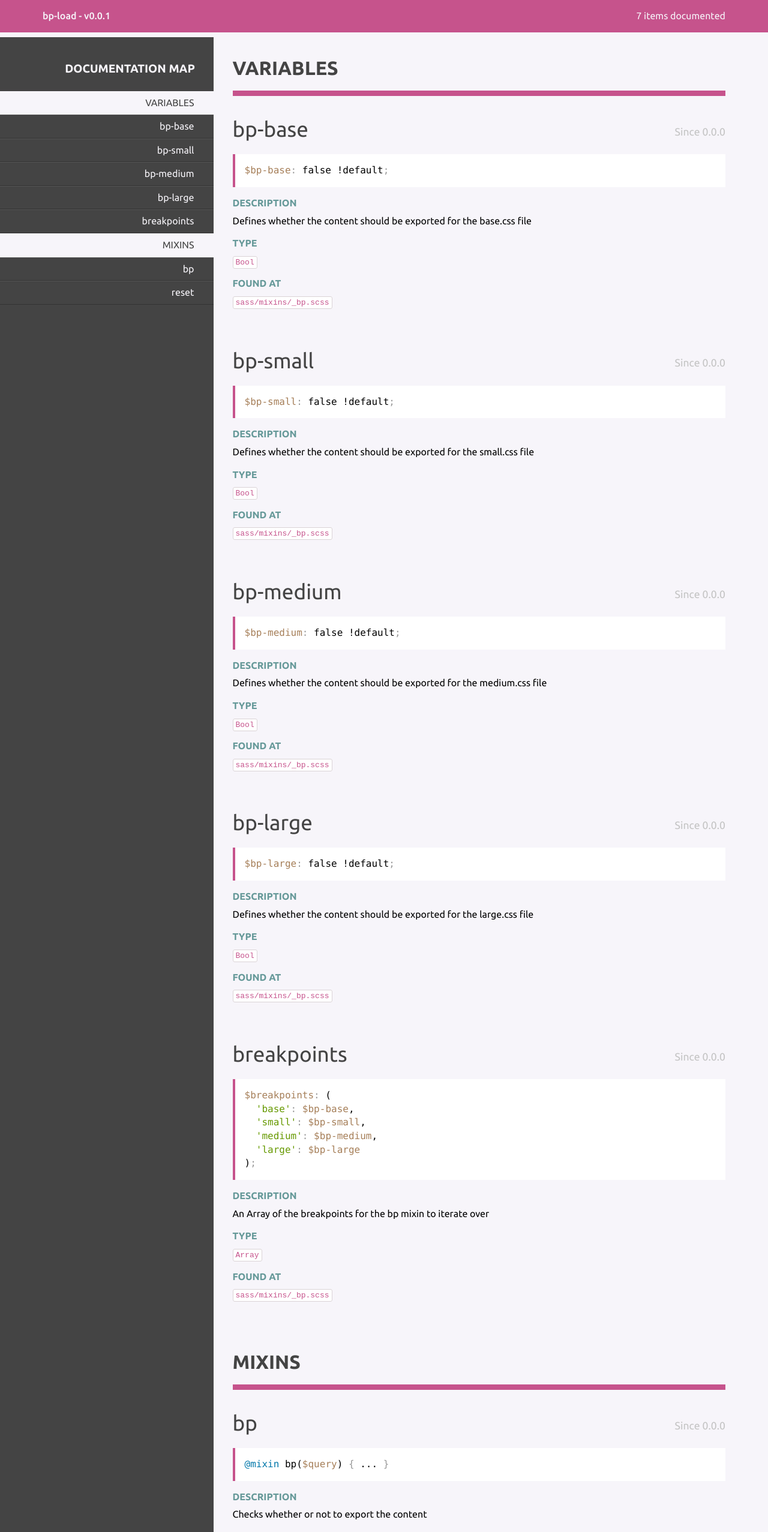
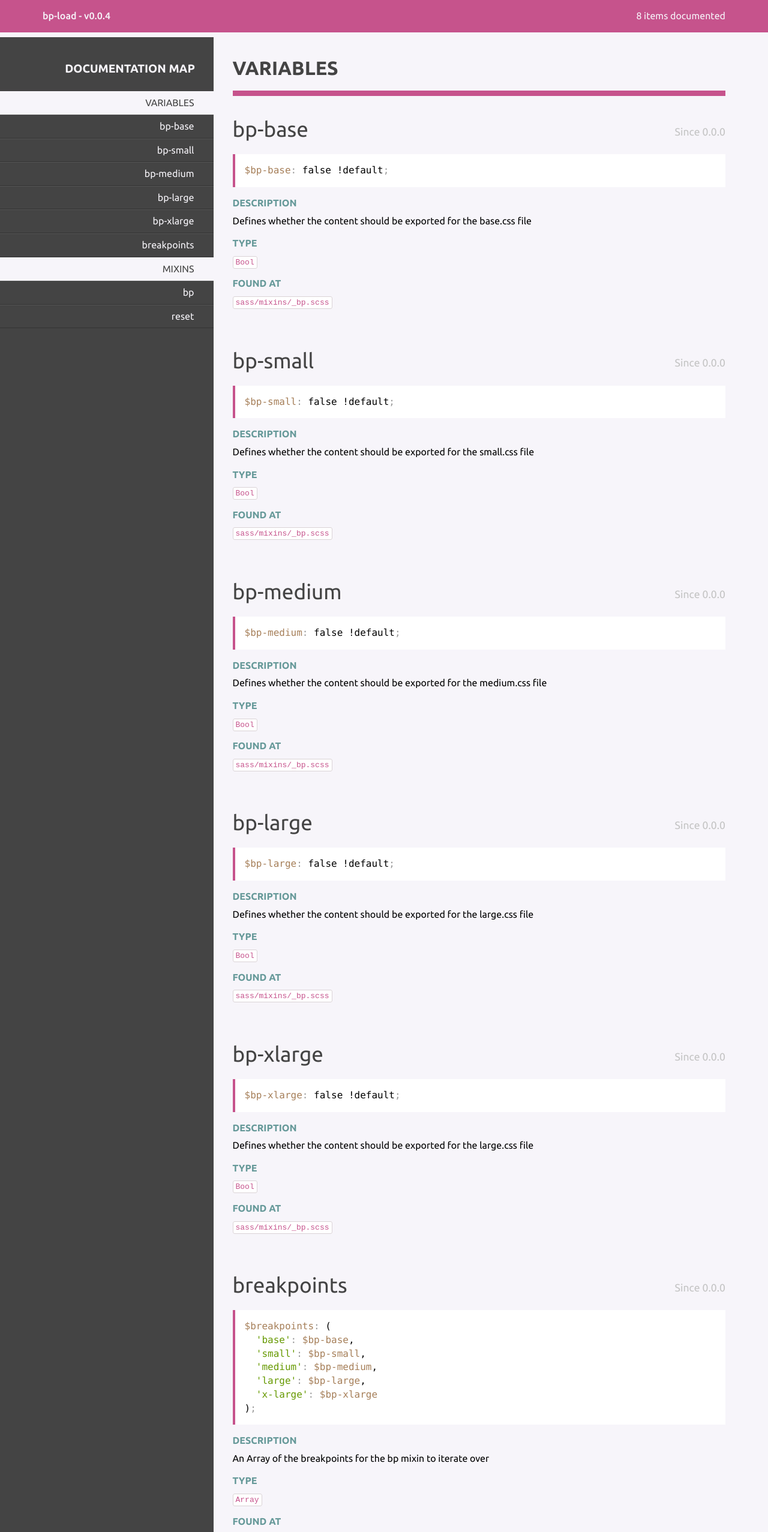
Before and after one commit to davidpett/bp-load, a website: page docs/sass/index.html in a window 1280 px wide. Shown: the top 2554 px of the page at 60% size. Drawn offline with Linux system fonts and the light colour scheme.

Commit message:
added x-large

```diff
--- a/docs/sass/index.html
+++ b/docs/sass/index.html
@@ -1,4 +1,9 @@
 <!doctype html>
+
+
+
+
+
 
 
 
@@ -53,7 +58,7 @@
 
   <meta charset="utf-8" />
 
-<title>bp-load - v0.0.1</title>
+<title>bp-load - v0.0.4</title>
 <link rel="stylesheet" href="assets/css/main.css" />
 <link rel='stylesheet' href='http://fonts.googleapis.com/css?family=Ubuntu:400,500,700'>
 <meta name="viewport" content="width=device-width">
@@ -74,10 +79,10 @@
   <div class="container">
     <h1 class="header__title">
 
-        <a href="http://github.com/davidpett/bp-load">bp-load - v0.0.1</a>
+        <a href="http://github.com/davidpett/bp-load">bp-load - v0.0.4</a>
 
     </h1>
-    <p class="header__item-count">7 items documented</p>
+    <p class="header__item-count">8 items documented</p>
   </div>
 </header>
 
@@ -138,6 +143,15 @@
 
           <li>
             <a href="#variable-bp-large">bp-large</a>
+
+
+          </li>
+
+
+
+
+          <li>
+            <a href="#variable-bp-xlarge">bp-xlarge</a>
 
 
           </li>
@@ -506,6 +520,77 @@
 
 
 
+            <section class="main__item  item" id="variable-bp-xlarge">
+              <h2 class="item__heading">
+
+
+  <a class="item__name" href="#variable-bp-xlarge">bp-xlarge</a>
+
+
+
+
+
+
+    <span class="item__since">Since 0.0.0</span>
+
+</h2>
+
+
+
+<pre class="item__code"><code class="language-scss">$bp-xlarge: false !default;</code></pre>
+
+
+
+
+  <h3 class="item__sub-heading">Description</h3>
+
+  <div class="item__description"><p>Defines whether the content should be exported for the large.css file</p></div>
+
+
+
+  <h3 class="item__sub-heading">Type</h3>
+
+  <p>
+
+    <code>Bool</code>
+
+  </p>
+
+
+
+
+
+
+
+
+
+
+
+
+
+
+
+
+
+
+
+
+
+
+  <h3 class="item__sub-heading">Found at</h3>
+
+  <p><code>sass/mixins/_bp.scss</code></p>
+
+
+
+
+            </section>
+
+
+
+
+
+
             <section class="main__item  item" id="variable-breakpoints">
               <h2 class="item__heading">
 
@@ -527,7 +612,8 @@
   'base': $bp-base,
   'small': $bp-small,
   'medium': $bp-medium,
-  'large': $bp-large
+  'large': $bp-large,
+  'x-large': $bp-xlarge
 );</code></pre>
 
 
@@ -814,7 +900,7 @@
 
 
           <!-- Version -->
-          <span class="project-info__version"> - v0.0.1</span>
+          <span class="project-info__version"> - v0.0.4</span>
 
           <!-- License -->
 
--- a/styles/sass/all.scss
+++ b/styles/sass/all.scss
@@ -2,5 +2,6 @@ $bp-base: true;
 $bp-small: true;
 $bp-medium: true;
 $bp-large: true;
+$bp-xlarge: true;
 
 @import "config/config";
--- /dev/null
+++ b/styles/sass/x-large.scss
@@ -0,0 +1,3 @@
+$bp-xlarge: true;
+
+@import "config/config";
```
Also changed, not shown: index.html (+1 -0 lines), styles/sass/mixins/_bp.scss (+11 -1 lines).
